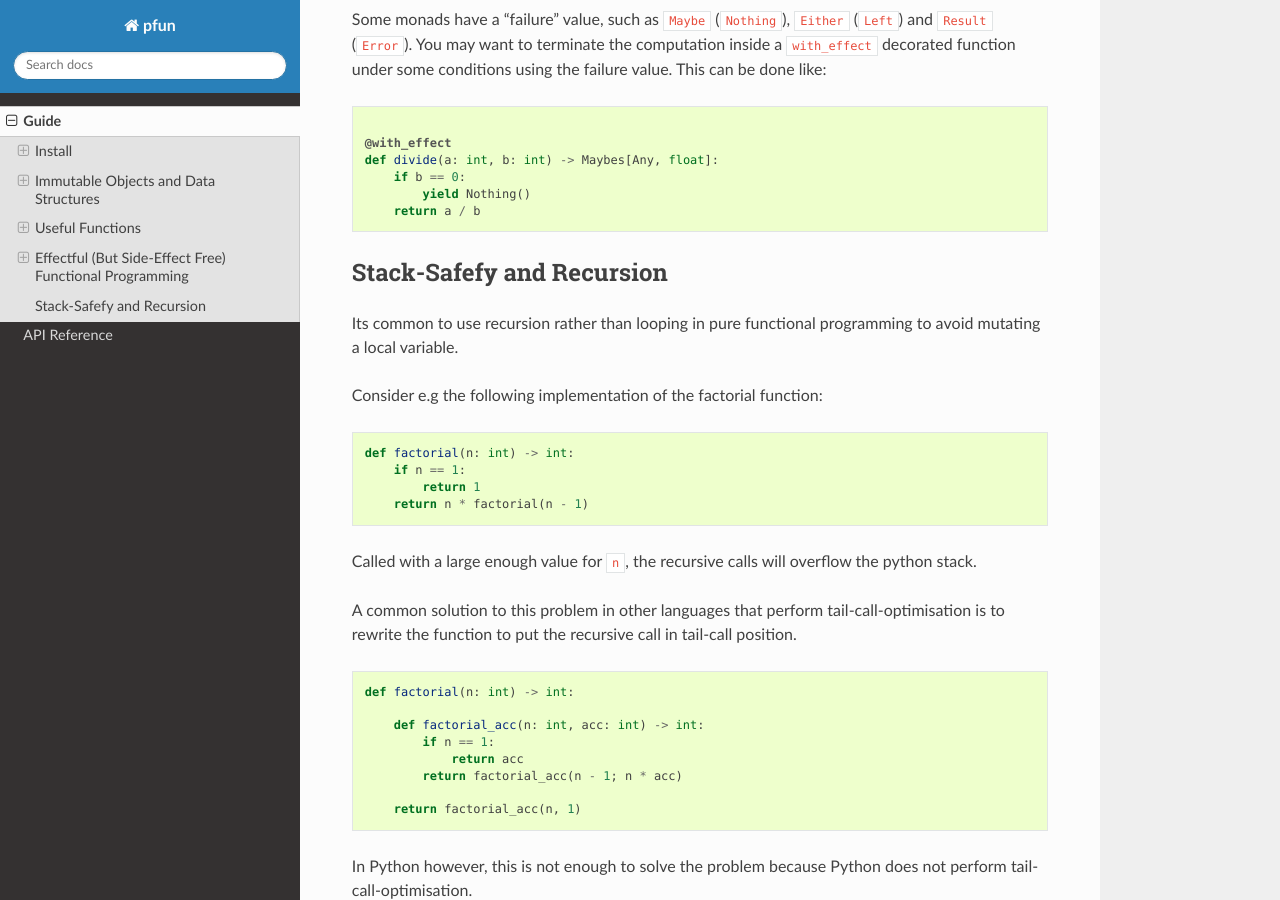
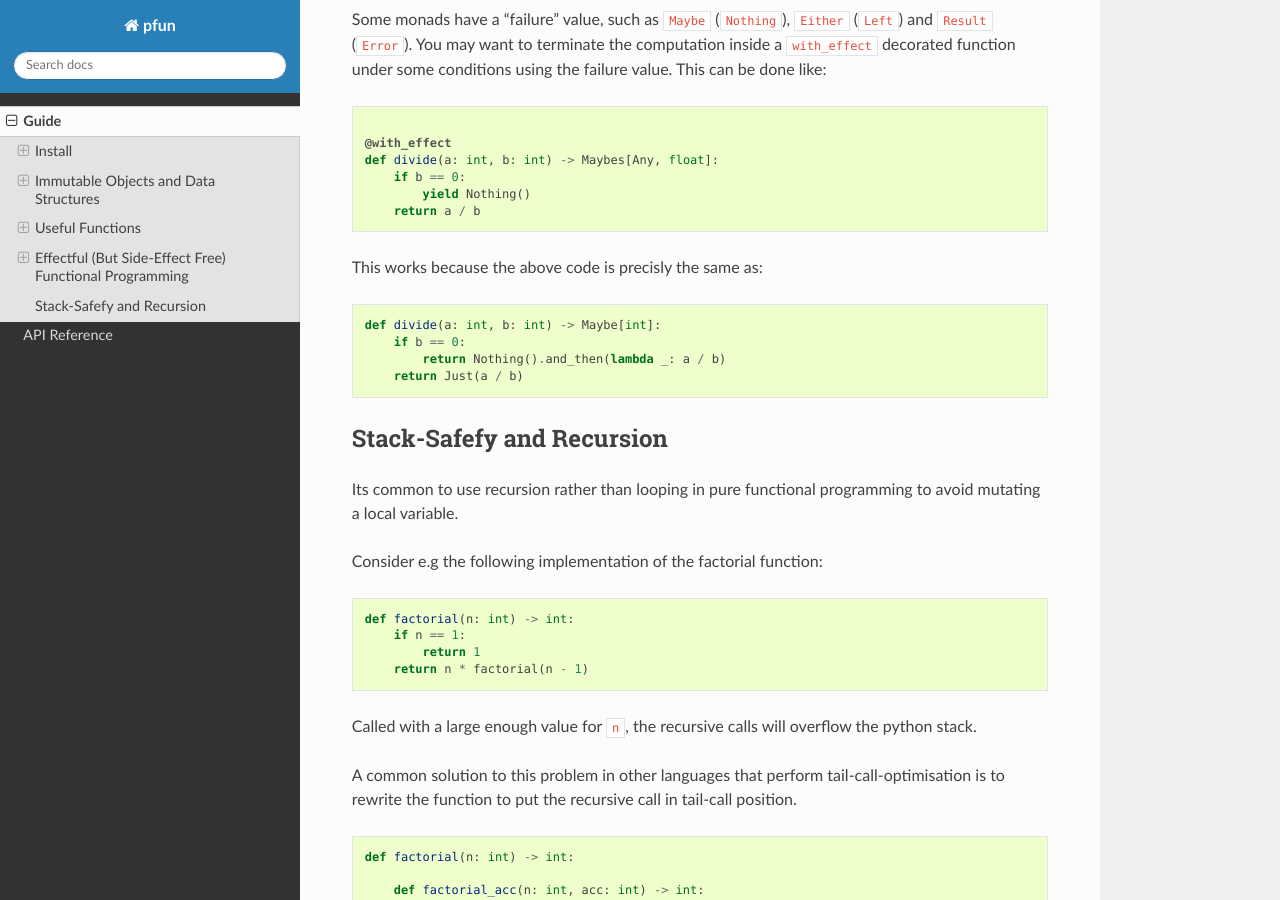
Before and after one commit to suned/pfun, a Sphinx documentation site: the page built from docs/source/programming_guide.md, in a window 1280 px wide and 900 px high, scrolled down 8711 px. Built offline with Sphinx 7.4.7 and the Read the Docs theme 2.0.0, drawn with Linux system fonts in a browser that asks for light colours.

````diff
--- a/docs/source/programming_guide.md
+++ b/docs/source/programming_guide.md
@@ -413,6 +413,14 @@
         yield Nothing()
     return a / b
 ```
+This works because the above code is precisly the same as:
+
+```python
+def divide(a: int, b: int) -> Maybe[int]:
+    if b == 0:
+        return Nothing().and_then(lambda _: a / b)
+    return Just(a / b)
+```
 ## Stack-Safefy and Recursion
 Its common to use recursion rather than looping in pure functional programming to avoid mutating a local variable.
 
@@ -475,19 +483,18 @@
 Sometimes you'll find yourself in a situation where you want to write a recursive monadic function.
 For some monads this is not a problem since they are designed to be stack safe (`Reader`, `State`, `IO`, and `Cont`).
 But for other monads (`Maybe`, `Either` and `Writer`), this can lead to `RecursionError`. Consider `pow_writer` which computes integer powers by recursion:
+
 ```python
-
 def pow_writer(n: int, m: int):
     if m == 0:
         return value(None)
     return tell(n).and_then(lambda _: pow_writer(n, m - 1))
+```
 
-```
 `pow_writer` cannot easily be trampolined because the function passed to `and_then` which performs the recursion
 must return a `Writer`, and not a `Trampoline`.
 
 In these cases the helper function `tail_rec` is provided which can help you trampoline you monadic function using `Either`:
-
 ```python
 def pow_writer(n: int, m: int):
     def _(n_m):
@@ -497,5 +504,6 @@
         return tell(n).and_then(lambda _: value((n, m - 1))).map(Left)
     return tail_rec(_, (n, m))
 ```
+
 (Of course also in this example there are several ways of computing the same thing that does not
 rely on recursion and does not break referential transparency.)
````
Also changed, not shown: docs/source/api_reference.rst (+7 -16 lines), 2 other files.
